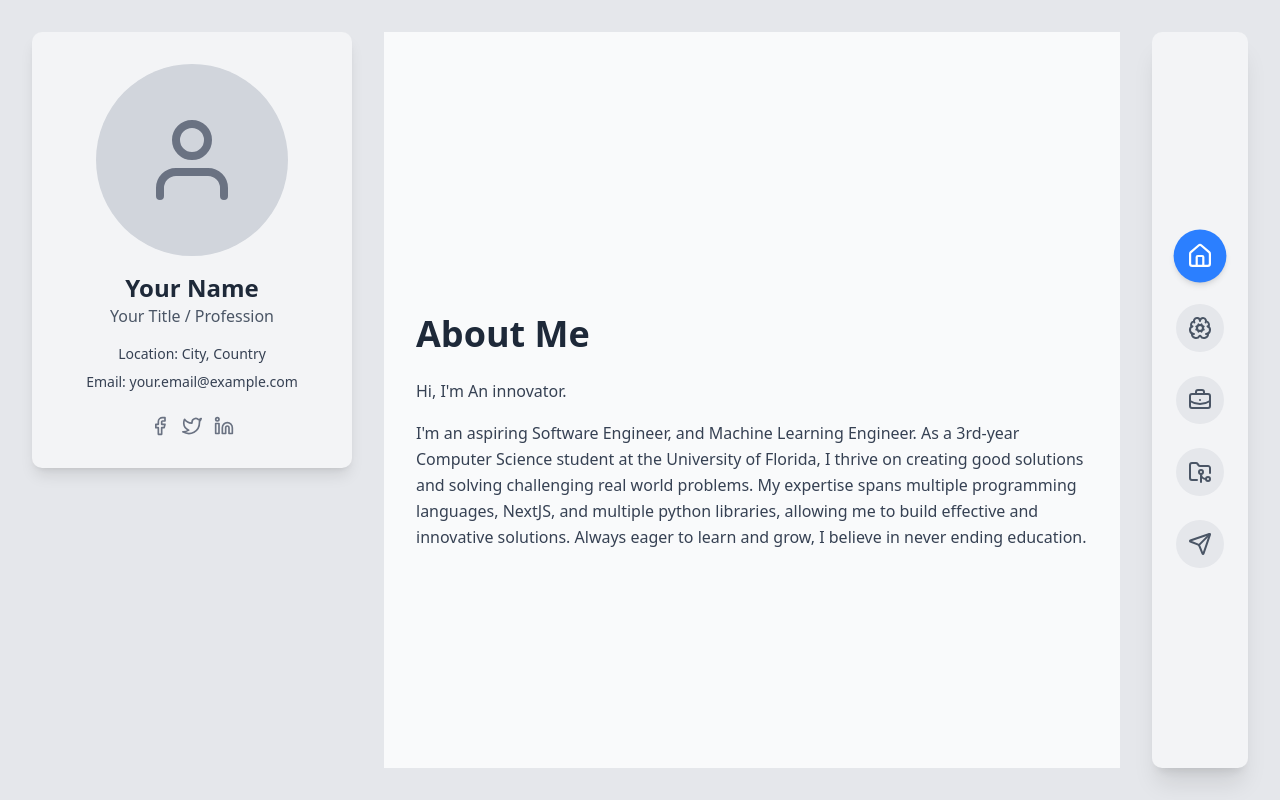
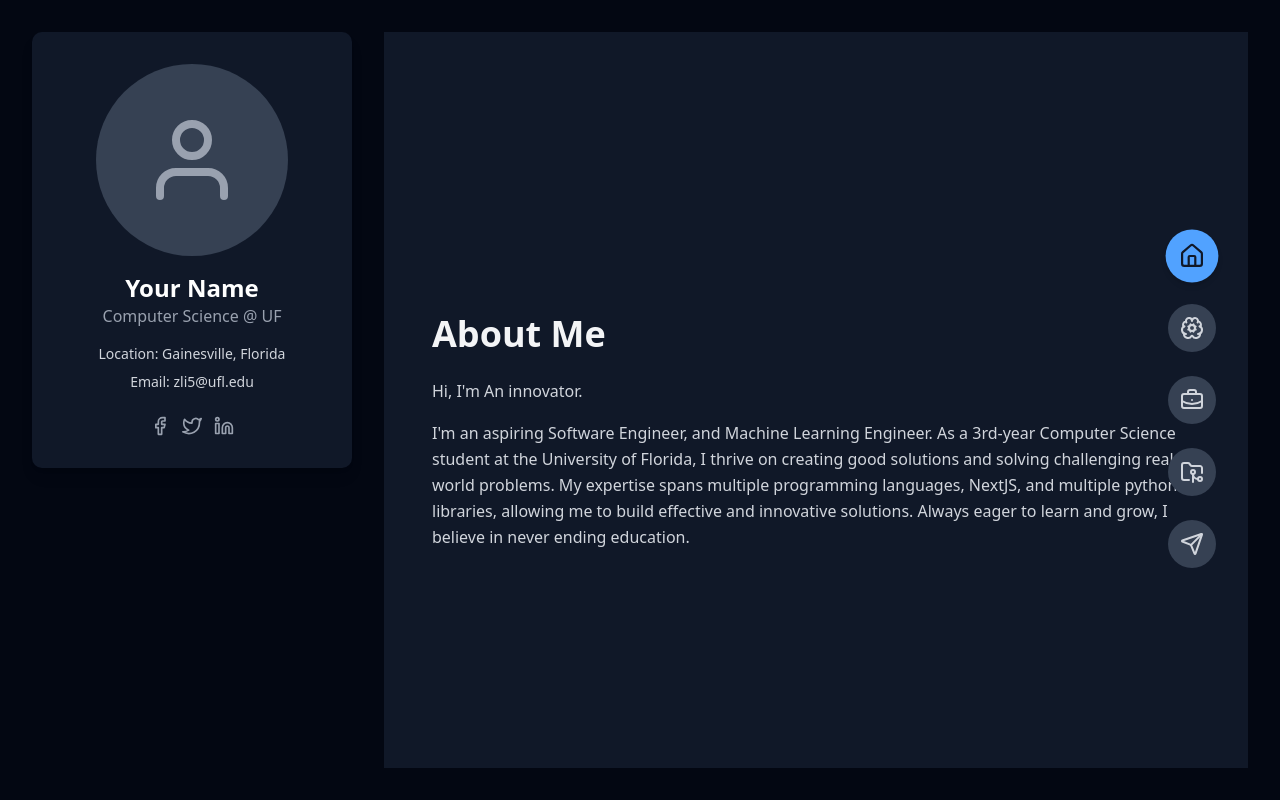
Before and after one commit to zbanks23/Portfolio, a Next.js app in the folder my-portfolio/: page / in a window 1280 px wide. Built offline with nearby package versions, Linux system fonts and the light colour scheme.

Commit message:
navBar is now part of MainContent on the right side, cleaned up some code

```diff
--- a/my-portfolio/src/app/globals.css
+++ b/my-portfolio/src/app/globals.css
@@ -43,40 +43,6 @@
 
 :root {
   --radius: 0.625rem;
-  --background: oklch(1 0 0);
-  --foreground: oklch(0.145 0 0);
-  --card: oklch(1 0 0);
-  --card-foreground: oklch(0.145 0 0);
-  --popover: oklch(1 0 0);
-  --popover-foreground: oklch(0.145 0 0);
-  --primary: oklch(0.205 0 0);
-  --primary-foreground: oklch(0.985 0 0);
-  --secondary: oklch(0.97 0 0);
-  --secondary-foreground: oklch(0.205 0 0);
-  --muted: oklch(0.97 0 0);
-  --muted-foreground: oklch(0.556 0 0);
-  --accent: oklch(0.97 0 0);
-  --accent-foreground: oklch(0.205 0 0);
-  --destructive: oklch(0.577 0.245 27.325);
-  --border: oklch(0.922 0 0);
-  --input: oklch(0.922 0 0);
-  --ring: oklch(0.708 0 0);
-  --chart-1: oklch(0.646 0.222 41.116);
-  --chart-2: oklch(0.6 0.118 184.704);
-  --chart-3: oklch(0.398 0.07 227.392);
-  --chart-4: oklch(0.828 0.189 84.429);
-  --chart-5: oklch(0.769 0.188 70.08);
-  --sidebar: oklch(0.985 0 0);
-  --sidebar-foreground: oklch(0.145 0 0);
-  --sidebar-primary: oklch(0.205 0 0);
-  --sidebar-primary-foreground: oklch(0.985 0 0);
-  --sidebar-accent: oklch(0.97 0 0);
-  --sidebar-accent-foreground: oklch(0.205 0 0);
-  --sidebar-border: oklch(0.922 0 0);
-  --sidebar-ring: oklch(0.708 0 0);
-}
-
-.dark {
   --background: oklch(0 0 24);
   --foreground: oklch(0.985 0 0);
   --card: oklch(0.205 0 0);
--- a/my-portfolio/src/app/page.tsx
+++ b/my-portfolio/src/app/page.tsx
@@ -15,14 +15,12 @@ const PortfolioPage: React.FC = () => {
   const scrollAccumulator = useRef(0);
 
   const SCROLL_INTENT_THRESHOLD = 50;
-  const SCROLL_COOLDOWN = 800; // ms: Cooldown between scroll navigations (should be > transition duration).
-  const CSS_TRANSITION_DURATION = 700; // ms: Match this with your CSS.
+  const SCROLL_COOLDOWN = 800; // ms (should be > transition duration).
+  const CSS_TRANSITION_DURATION = 700; // ms: Match this with CSS.
 
   const navigateToSection = useCallback((index: number) => {
     if (index >= 0 && index < SECTION_IDS.length) {
       setActiveSectionIndex(index);
-      // Optional: Update URL hash for bookmarking/linking (consider implications with scroll hijacking)
-      // window.history.pushState(null, '', `#${SECTION_IDS[index]}`);
     }
   }, []);
 
@@ -60,9 +58,6 @@ const PortfolioPage: React.FC = () => {
           setIsWheeling(false);
         }, CSS_TRANSITION_DURATION + 100); // Match CSS transition duration + buffer
       }
-      // Optional: Implement a timeout to reset scrollAccumulator if user scrolls a bit then stops for a while
-      // clearTimeout(scrollAccumulatorTimeoutRef.current);
-      // scrollAccumulatorTimeoutRef.current = setTimeout(() => scrollAccumulator.current = 0, 300);
     },
     [activeSectionIndex, navigateToSection, isWheeling]
   );
@@ -75,45 +70,20 @@ const PortfolioPage: React.FC = () => {
     };
   }, [handleWheel]);
 
-  // Optional: Handle hash changes for direct navigation or back/forward buttons
-  // This can be tricky with scroll hijacking, use with caution or adapt.
-  // useEffect(() => {
-  //   const handleHashChange = () => {
-  //     const hash = window.location.hash.replace('#', '');
-  //     const index = SECTION_IDS.indexOf(hash);
-  //     if (index !== -1 && index !== activeSectionIndex) {
-  //       navigateToSection(index);
-  //     }
-  //   };
-  //   window.addEventListener('hashchange', handleHashChange);
-  //   // Initial check
-  //   // handleHashChange();
-  //   return () => window.removeEventListener('hashchange', handleHashChange);
-  // }, [navigateToSection, activeSectionIndex]);
-
   return (
-    // Main container: Added `overflow-hidden` to the body effectively to prevent native scrollbars
-    // The `h-screen` ensures it tries to take full screen height.
-    <div className="min-h-screen h-screen bg-gray-200 dark:bg-gray-950 flex flex-col md:flex-row p-4 md:p-6 lg:p-8 gap-4 md:gap-6 lg:gap-8 overflow-hidden">
+    <div className="min-h-screen h-screen bg-gray-950 flex flex-col md:flex-row p-4 md:p-6 lg:p-8 gap-4 md:gap-6 lg:gap-8 overflow-hidden">
       <aside className="w-full md:w-64 lg:w-72 xl:w-80 md:sticky md:top-6 lg:top-8 self-start h-auto md:h-[calc(100vh-3rem)] lg:h-[calc(100vh-4rem)] order-first z-20">
-        {/* Ensure ProfileCard has a defined background to not be transparent over sliding content */}
         <ProfileCard />
       </aside>
-
-      {/* Center Column: Main Content - CRITICAL: `overflow-hidden` here */}
-      <main
-        // ref={mainContentScrollRef} // Use if attaching wheel listener here instead of window
-        className="flex-grow w-full md:flex-1 md:order-none overflow-hidden relative" // `relative` for absolute positioning of children if needed, `overflow-hidden` is key
-      >
+      <div className=" flex-1 w-full relative overflow-hidden md:h-full">
+        <div className="overflow-hidden h-full w-full">
           <MainContent
             activeSectionId={SECTION_IDS[activeSectionIndex]}
             sectionIds={SECTION_IDS}
             cssTransitionDuration={CSS_TRANSITION_DURATION}
           />
-      </main>
-
-      <aside className="w-full md:w-20 lg:w-24 xl:w-24 md:sticky md:top-6 lg:top-8 self-start h-auto md:h-[calc(100vh-3rem)] lg:h-[calc(100vh-4rem)] z-20 order-last md:order-last">
-        {/* Ensure NavBar has a defined background */}
+        </div>
+        <div className="absolute top-1/2 -translate-y-1/2 xl:right-2 md:w-20 lg:w-24 xl:w-24 h-auto z-30">
           <NavBar
             sectionIds={SECTION_IDS}
             activeSectionId={SECTION_IDS[activeSectionIndex]}
@@ -131,7 +101,8 @@ const PortfolioPage: React.FC = () => {
               }
             }}
           />
-      </aside>
+        </div>
+      </div>
     </div>
   );
 };
--- a/my-portfolio/src/components/MainContent.tsx
+++ b/my-portfolio/src/components/MainContent.tsx
@@ -6,24 +6,21 @@ interface MainContentProps {
   cssTransitionDuration: number; // in ms
 }
 
-// Your original sections, but ensure each <section> is styled for full viewport height
 const InnerContent: React.FC = () => (
   <>
     {/* Home Section */}
     <section
       id="home"
-      className="h-screen w-full flex flex-col justify-center items-center p-8 bg-gray-50 dark:bg-gray-800" // Added h-screen, changed bg for visual distinction
+      className="h-screen w-full flex flex-col justify-center items-center p-8 bg-gray-900"
     >
       <div className="max-w-3xl w-full">
-        {" "}
-        {/* Added w-full and max-w for content control */}
-        <h2 className="text-3xl md:text-4xl font-semibold text-gray-800 dark:text-gray-100 mb-6 text-center md:text-left">
+        <h2 className="text-3xl md:text-4xl font-semibold text-gray-100 mb-6 text-center md:text-left">
           About Me
         </h2>
-        <p className="text-gray-700 dark:text-gray-300 leading-relaxed mb-4">
+        <p className="text-gray-300 leading-relaxed mb-4">
           Hi, I'm An innovator.
         </p>
-        <p className="text-gray-700 dark:text-gray-300 leading-relaxed">
+        <p className="text-gray-300 leading-relaxed">
           I'm an aspiring Software Engineer, and Machine Learning Engineer. As a
           3rd-year Computer Science student at the University of Florida, I
           thrive on creating good solutions and solving challenging real world
@@ -38,10 +35,10 @@ const InnerContent: React.FC = () => (
     {/* Skills Section */}
     <section
       id="skills"
-      className="h-screen w-full flex flex-col justify-center items-center p-8 bg-white dark:bg-gray-900" // Added h-screen
+      className="h-screen w-full flex flex-col justify-center items-center p-8 bg-gray-900"
     >
       <div className="max-w-3xl w-full">
-        <h2 className="text-3xl md:text-4xl font-semibold text-gray-800 dark:text-gray-100 mb-8 text-center">
+        <h2 className="text-3xl md:text-4xl font-semibold text-gray-100 mb-8 text-center">
           Skills
         </h2>
         <div className="flex flex-wrap gap-3 justify-center">
@@ -57,11 +54,11 @@ const InnerContent: React.FC = () => (
             "Git",
             "Python",
             "Java",
-            "C++", // Example skills
+            "C++",
           ].map((skill) => (
             <span
               key={skill}
-              className="bg-blue-100 text-blue-800 dark:bg-blue-900 dark:text-blue-300 px-4 py-2 rounded-full text-base font-medium"
+              className="bg-blue-900 text-blue-300 px-4 py-2 rounded-full text-base font-medium"
             >
               {skill}
             </span>
@@ -73,23 +70,21 @@ const InnerContent: React.FC = () => (
     {/* Experience Section */}
     <section
       id="experience"
-      className="h-screen w-full flex flex-col justify-center items-center p-8 bg-gray-50 dark:bg-gray-800" // Added h-screen
+      className="h-screen w-full flex flex-col justify-center items-center p-8 bg-gray-50 dark:bg-gray-900"
     >
       <div className="max-w-3xl w-full">
-        <h2 className="text-3xl md:text-4xl font-semibold text-gray-800 dark:text-gray-100 mb-8 text-center md:text-left">
-          Experience
+        <h2 className="text-3xl md:text-4xl font-semibold dark:text-gray-100 mb-8 text-center md:text-left">
+          Experience/Professional Development
         </h2>
-        <div className="border-l-2 border-blue-500 dark:border-blue-400 pl-6 space-y-10 relative">
+        <div className="border-l-2 border-blue-400 pl-6 space-y-10 relative">
           {/* Experience Item 1 */}
           <div className="relative">
-            <div className="absolute -left-[33px] top-1 w-4 h-4 bg-blue-500 dark:bg-blue-400 rounded-full border-2 border-white dark:border-gray-900"></div>
-            <h3 className="text-xl font-medium text-gray-900 dark:text-white">
-              Software Engineer
+            <div className="absolute -left-[33px] top-1 w-4 h-4 bg-blue-400 rounded-full border-2 border-gray-900"></div>
+            <h3 className="text-xl font-medium text-white">
+              Director of Finance
             </h3>
-            <p className="text-gray-600 dark:text-gray-400">
-              Awesome Company Inc. | Jan 2022 - Present
-            </p>
-            <ul className="list-disc list-inside text-gray-700 dark:text-gray-300 mt-2 ml-2">
+            <p className="text-gray-400">GatorTech | April 2025 - Present</p>
+            <ul className="list-disc list-inside text-gray-300 mt-2 ml-2">
               <li>
                 Developed and maintained web applications using React and
                 Node.js.
@@ -105,14 +100,13 @@ const InnerContent: React.FC = () => (
           </div>
           {/* Experience Item 2 */}
           <div className="relative">
-            <div className="absolute -left-[33px] top-1 w-4 h-4 bg-blue-500 dark:bg-blue-400 rounded-full border-2 border-white dark:border-gray-900"></div>
-            <h3 className="text-xl font-medium text-gray-900 dark:text-white">
-              Junior Developer
-            </h3>
-            <p className="text-gray-600 dark:text-gray-400">
-              Tech Solutions Ltd. | Jun 2020 - Dec 2021
+            <div className="absolute -left-[33px] top-1 w-4 h-4 bg-blue-400 rounded-full border-2 border-gray-900"></div>
+            <h3 className="text-xl font-medium text-white">SASE Interns</h3>
+            <p className="text-gray-400">
+              Society of Asian Scientist and Engineers | August 2024 - April
+              2025
             </p>
-            <ul className="list-disc list-inside text-gray-700 dark:text-gray-300 mt-2 ml-2">
+            <ul className="list-disc list-inside text-gray-300 mt-2 ml-2">
               <li>Assisted in the development of client websites.</li>
               <li>Participated in code reviews and testing.</li>
             </ul>
@@ -124,41 +118,37 @@ const InnerContent: React.FC = () => (
     {/* Projects Section */}
     <section
       id="projects"
-      className="h-screen w-full flex flex-col justify-center items-center p-8 bg-white dark:bg-gray-900" // Added h-screen
+      className="h-screen w-full flex flex-col justify-center items-center p-8 bg-gray-900"
     >
       <div className="max-w-4xl w-full">
-        <h2 className="text-3xl md:text-4xl font-semibold text-gray-800 dark:text-gray-100 mb-8 text-center">
+        <h2 className="text-3xl md:text-4xl font-semibold text-gray-100 mb-8 text-center">
           Projects
         </h2>
-        <div className="grid grid-cols-1 md:grid-cols-2 gap-8">
+        <div className="grid grid-cols-1 md:grid-cols-2 gap-4 md:gap-8 w-full mr-28 2xl:ml-0 2xl:mr-0">
           {/* Project Card 1 */}
           <div className="bg-gray-100 dark:bg-gray-800 p-6 rounded-lg shadow-md hover:shadow-xl transition-shadow">
-            <h3 className="text-xl font-medium text-gray-900 dark:text-white">
-              Project Title 1
-            </h3>
-            <p className="text-gray-600 dark:text-gray-400 mt-2">
+            <h3 className="text-xl font-medium text-white">Project Title 1</h3>
+            <p className="text-gray-400 mt-2">
               Short description of the project. Highlight key technologies and
               your role.
             </p>
             <a
               href="#"
-              className="text-blue-600 dark:text-blue-400 hover:underline mt-4 inline-block"
+              className="text-blue-400 hover:underline mt-4 inline-block"
             >
               View Project
             </a>
           </div>
           {/* Project Card 2 */}
-          <div className="bg-gray-100 dark:bg-gray-800 p-6 rounded-lg shadow-md hover:shadow-xl transition-shadow">
-            <h3 className="text-xl font-medium text-gray-900 dark:text-white">
-              Project Title 2
-            </h3>
-            <p className="text-gray-600 dark:text-gray-400 mt-2">
+          <div className="bg-gray-800 p-6 rounded-lg shadow-md hover:shadow-xl transition-shadow">
+            <h3 className="text-xl font-medium text-white">Project Title 2</h3>
+            <p className="text-gray-400 mt-2">
               Another project description. Focus on impact and challenges
               overcome.
             </p>
             <a
               href="#"
-              className="text-blue-600 dark:text-blue-400 hover:underline mt-4 inline-block"
+              className="text-blue-400 hover:underline mt-4 inline-block"
             >
               View Project
             </a>
@@ -170,13 +160,13 @@ const InnerContent: React.FC = () => (
     {/* Contact Section */}
     <section
       id="contact"
-      className="h-screen w-full flex flex-col justify-center items-center p-8 bg-gray-50 dark:bg-gray-800" // Added h-screen
+      className="h-screen w-full flex flex-col justify-center items-center p-8 bg-gray-900"
     >
       <div className="max-w-xl w-full">
-        <h2 className="text-3xl md:text-4xl font-semibold text-gray-800 dark:text-gray-100 mb-6 text-center">
+        <h2 className="text-3xl md:text-4xl font-semibold text-gray-100 mb-6 text-center">
           Contact Me
         </h2>
-        <p className="text-gray-700 dark:text-gray-300 mb-6 text-center">
+        <p className="text-gray-300 mb-6 text-center">
           Feel free to reach out! Whether you have a question or just want to
           say hi, I'll try my best to get back to you!
         </p>
@@ -184,7 +174,7 @@ const InnerContent: React.FC = () => (
           <div>
             <label
               htmlFor="name"
-              className="block text-sm font-medium text-gray-700 dark:text-gray-300"
+              className="block text-sm font-medium text-gray-300"
             >
               Full Name
             </label>
@@ -192,13 +182,13 @@ const InnerContent: React.FC = () => (
               type="text"
               name="name"
               id="name"
-              className="mt-1 block w-full px-3 py-2 bg-white dark:bg-gray-700 border border-gray-300 dark:border-gray-600 rounded-md shadow-sm focus:outline-none focus:ring-blue-500 focus:border-blue-500 sm:text-sm"
+              className="mt-1 block w-full px-3 py-2 bg-gray-700 border border-gray-600 rounded-md shadow-sm focus:outline-none focus:ring-blue-500 focus:border-blue-500 sm:text-sm"
             />
           </div>
           <div>
             <label
               htmlFor="email"
-              className="block text-sm font-medium text-gray-700 dark:text-gray-300"
+              className="block text-sm font-medium text-gray-300"
             >
               Email Address
             </label>
@@ -206,13 +196,13 @@ const InnerContent: React.FC = () => (
               type="email"
               name="email"
               id="email"
-              className="mt-1 block w-full px-3 py-2 bg-white dark:bg-gray-700 border border-gray-300 dark:border-gray-600 rounded-md shadow-sm focus:outline-none focus:ring-blue-500 focus:border-blue-500 sm:text-sm"
+              className="mt-1 block w-full px-3 py-2 bg-gray-700 border border-gray-600 rounded-md shadow-sm focus:outline-none focus:ring-blue-500 focus:border-blue-500 sm:text-sm"
             />
           </div>
           <div>
             <label
               htmlFor="message"
-              className="block text-sm font-medium text-gray-700 dark:text-gray-300"
+              className="block text-sm font-medium text-gray-300"
             >
               Message
             </label>
@@ -220,7 +210,7 @@ const InnerContent: React.FC = () => (
               id="message"
               name="message"
               rows={4}
-              className="mt-1 block w-full px-3 py-2 bg-white dark:bg-gray-700 border border-gray-300 dark:border-gray-600 rounded-md shadow-sm focus:outline-none focus:ring-blue-500 focus:border-blue-500 sm:text-sm"
+              className="mt-1 block w-full px-3 py-2 bg-gray-700 border border-gray-600 rounded-md shadow-sm focus:outline-none focus:ring-blue-500 focus:border-blue-500 sm:text-sm"
             ></textarea>
           </div>
           <div>
@@ -232,14 +222,13 @@ const InnerContent: React.FC = () => (
             </button>
           </div>
         </form>
-        <div className="mt-10 pt-6 border-t border-gray-300 dark:border-gray-700">
-          <p className="text-xs text-gray-500 dark:text-gray-400 text-center">
+        <div className="mt-10 pt-6 border-t border-gray-700">
+          <p className="text-xs text-gray-400 text-center">
             © {new Date().getFullYear()} Your Name
           </p>
         </div>
       </div>
     </section>
-    {/* Remove the old filler content and footer if they were separate */}
   </>
 );
 
@@ -251,15 +240,13 @@ const MainContent: React.FC<MainContentProps> = ({
   const activeIndex = sectionIds.indexOf(activeSectionId);
 
   return (
-    // This div is the one that slides. It's always full height of its container.
     <div
-      className="h-full w-full" // Takes full height of the <main> element in PortfolioPage
+      className="h-full w-full"
       style={{
-        transform: `translateY(-${activeIndex * 100}vh)`, // Moves 100vh per section index
+        transform: `translateY(-${activeIndex * 100}vh)`,
         transition: `transform ${cssTransitionDuration}ms ease-in-out`,
       }}
     >
-      {/* InnerContent now contains all your <section> elements */}
       <InnerContent />
     </div>
   );
--- a/my-portfolio/src/components/NavBar.tsx
+++ b/my-portfolio/src/components/NavBar.tsx
@@ -5,12 +5,12 @@ import {
   BrainCog,
   BriefcaseBusiness,
   FolderGit2Icon,
-  Send, // Added for Contact section
+  Send,
 } from "lucide-react";
 
 interface NavBarProps {
-  sectionIds: string[]; // e.g., ['home', 'about', 'skills', ...]
-  activeSectionId: string; // The ID of the currently visible section
+  sectionIds: string[];
+  activeSectionId: string;
   onNavigate: (sectionId: string) => void; // Function to call when an icon is clicked
 }
 
@@ -23,7 +23,7 @@ const navItemsConfig: {
   skills: { icon: <BrainCog size={24} />, name: "Skills" },
   experience: { icon: <BriefcaseBusiness size={24} />, name: "Experience" },
   projects: { icon: <FolderGit2Icon size={24} />, name: "Projects" },
-  contact: { icon: <Send size={24} />, name: "Contact" }, // Added Contact
+  contact: { icon: <Send size={24} />, name: "Contact" },
 };
 
 const NavBar: React.FC<NavBarProps> = ({
@@ -32,7 +32,7 @@ const NavBar: React.FC<NavBarProps> = ({
   onNavigate,
 }) => {
   return (
-    <nav className="bg-gray-100 dark:bg-gray-800 p-4 md:p-6 rounded-lg shadow-xl h-full flex flex-col items-center justify-center">
+    <nav className="bg-transparent h-full flex flex-col items-center justify-center">
       <ul className="space-y-5 md:space-y-6">
         {sectionIds.map((id) => {
           const item = navItemsConfig[id];
@@ -50,11 +50,11 @@ const NavBar: React.FC<NavBarProps> = ({
                 onClick={() => onNavigate(id)}
                 title={item.name}
                 aria-label={`Go to ${item.name} section`}
-                className={`p-3 rounded-full transition-all duration-300 ease-in-out transform focus:outline-none focus:ring-2 focus:ring-offset-2 dark:focus:ring-offset-gray-800 focus:ring-blue-500
+                className={`p-3 rounded-full transition-all duration-300 ease-in-out transform focus:outline-none focus:ring-2 focus:ring-offset-2 focus:ring-offset-gray-800 focus:ring-blue-500
                   ${
                     activeSectionId === id
-                      ? "bg-blue-500 text-white dark:bg-blue-400 dark:text-gray-900 scale-110 shadow-md"
-                      : "bg-gray-200 dark:bg-gray-700 text-gray-600 dark:text-gray-300 hover:bg-blue-100 dark:hover:bg-gray-600 hover:text-blue-600 dark:hover:text-blue-300 hover:scale-105"
+                      ? "bg-blue-400 text-gray-900 scale-110 shadow-md"
+                      : "bg-gray-700 text-gray-300 hover:bg-gray-600 hover:text-blue-300 hover:scale-105"
                   }
                 `}
               >
@@ -64,29 +64,8 @@ const NavBar: React.FC<NavBarProps> = ({
           );
         })}
       </ul>
-      {/* You can add other items like a Theme Toggle here if needed */}
-      {/* e.g., <ThemeToggleButton /> */}
     </nav>
   );
 };
 
 export default NavBar;
-
-// Example: If you decide to add a theme toggle button
-// import { Sun, Moon } from 'lucide-react';
-// const ThemeToggleButton = () => {
-//   // Replace with your actual theme toggle logic (e.g., from next-themes)
-//   const [isDark, setIsDark] = React.useState(false);
-//   const toggleTheme = () => setIsDark(!isDark);
-
-//   return (
-//     <button
-//       onClick={toggleTheme}
-//       title="Toggle theme"
-//       aria-label="Toggle theme"
-//       className="mt-auto p-3 rounded-full bg-gray-200 dark:bg-gray-700 text-gray-600 dark:text-gray-300 hover:bg-blue-100 dark:hover:bg-gray-600 focus:outline-none focus:ring-2 focus:ring-offset-2 dark:focus:ring-offset-gray-800 focus:ring-blue-500"
-//     >
-//       {isDark ? <Sun size={24} /> : <Moon size={24} />}
-//     </button>
-//   );
-// };
--- a/my-portfolio/src/components/ProfileCard.tsx
+++ b/my-portfolio/src/components/ProfileCard.tsx
@@ -2,10 +2,10 @@ import React from "react";
 
 const ProfileCard: React.FC = () => {
   return (
-    <div className="bg-gray-100 dark:bg-gray-800 p-2 sm:p-4 md:p-8 rounded-lg shadow-lg">
+    <div className="bg-gray-900 p-2 sm:p-4 md:p-8 rounded-lg shadow-lg">
       <div className="flex flex-col items-center">
         {/* Placeholder for an avatar */}
-        <div className="w-24 h-24 sm:w-32 sm:h-32 md:w-40 md:h-40 lg:w-48 lg:h-48 bg-gray-300 dark:bg-gray-700 rounded-full mb-4 flex items-center justify-center">
+        <div className="w-24 h-24 sm:w-32 sm:h-32 md:w-40 md:h-40 lg:w-48 lg:h-48 bg-gray-700 rounded-full mb-4 flex items-center justify-center">
           <svg
             xmlns="http://www.w3.org/2000/svg"
             viewBox="0 0 24 24"
@@ -14,29 +14,26 @@ const ProfileCard: React.FC = () => {
             strokeWidth="2"
             strokeLinecap="round"
             strokeLinejoin="round"
-            className="w-1/2 h-1/2 text-gray-500 dark:text-gray-400"
+            className="w-1/2 h-1/2 text-gray-400"
           >
             <path d="M20 21v-2a4 4 0 0 0-4-4H8a4 4 0 0 0-4 4v2"></path>
             <circle cx="12" cy="7" r="4"></circle>
           </svg>
         </div>
-        <h2 className="text-lg sm:text-xl md:text-2xl font-semibold text-gray-800 dark:text-white text-center">
+        <h2 className="text-lg sm:text-xl md:text-2xl font-semibold text-white text-center">
           Your Name
         </h2>
-        <p className="text-gray-600 dark:text-gray-400 text-sm sm:text-base text-center">
-          Your Title / Profession
+        <p className="text-gray-400 text-sm sm:text-base text-center">
+          Computer Science @ UF
         </p>
-        <div className="mt-4 space-y-2 text-xs sm:text-sm text-gray-700 dark:text-gray-300 text-center">
-          <p>Location: City, Country</p>
-          <p>Email: your.email@example.com</p>
+        <div className="mt-4 space-y-2 text-xs sm:text-sm text-gray-300 text-center">
+          <p>Location: Gainesville, Florida</p>
+          <p>Email: zli5@ufl.edu</p>
         </div>
 
         {/* Social Media Icons Placeholder */}
         <div className="flex space-x-3 mt-6">
-          <a
-            href="#"
-            className="text-gray-500 hover:text-blue-500 dark:text-gray-400 dark:hover:text-blue-400"
-          >
+          <a href="#" className=" text-gray-400 hover:text-blue-400">
             <svg
               xmlns="http://www.w3.org/2000/svg"
               width="20"
@@ -51,10 +48,7 @@ const ProfileCard: React.FC = () => {
               <path d="M18 2h-3a5 5 0 0 0-5 5v3H7v4h3v8h4v-8h3l1-4h-4V7a1 1 0 0 1 1-1h3z"></path>
             </svg>
           </a>
-          <a
-            href="#"
-            className="text-gray-500 hover:text-blue-500 dark:text-gray-400 dark:hover:text-blue-400"
-          >
+          <a href="#" className="text-gray-400 hover:text-blue-400">
             <svg
               xmlns="http://www.w3.org/2000/svg"
               width="20"
@@ -69,10 +63,7 @@ const ProfileCard: React.FC = () => {
               <path d="M23 3a10.9 10.9 0 0 1-3.14 1.53 4.48 4.48 0 0 0-7.86 3v1A10.66 10.66 0 0 1 3 4s-4 9 5 13a11.64 11.64 0 0 1-7 2c9 5 20 0 20-11.5a4.5 4.5 0 0 0-.08-.83A7.72 7.72 0 0 0 23 3z"></path>
             </svg>
           </a>
-          <a
-            href="#"
-            className="text-gray-500 hover:text-blue-500 dark:text-gray-400 dark:hover:text-blue-400"
-          >
+          <a href="#" className="text-gray-400 hover:text-blue-400">
             <svg
               xmlns="http://www.w3.org/2000/svg"
               width="20"
```
Lines whose indentation alone changed are shown as unchanged.
